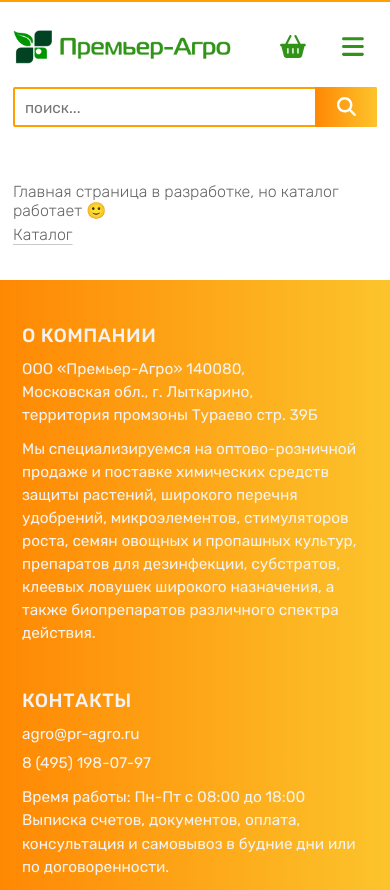
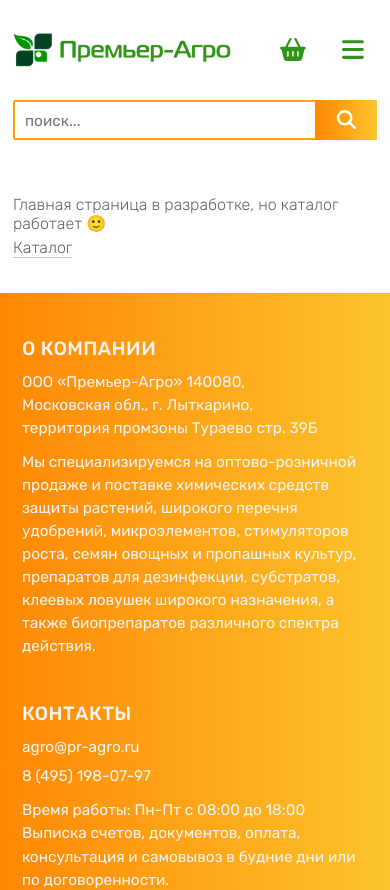
Before and after one commit to Lahma-tut/pr-agro-ru, a Next.js app: page / in a window 390 px wide. Shown: the top 890 px of the page. Built offline with nearby package versions, Linux system fonts and the light colour scheme.

Commit message:
7 commit

```diff
--- a/components/header/header.module.css
+++ b/components/header/header.module.css
@@ -88,14 +88,14 @@
   .header {
     display: grid;
     grid-template: 1fr 1fr/ 5fr 1fr 1fr;
-    gap: 20px 11px;
+    gap: 30px 11px;
     align-items: center;
-    margin: 25px 0 25px 0;
+    margin: 30px 0 25px 0;
     width: 100%;
     padding: var(--padding);
   }
 
-.logo {
+  .logo {
     grid-column: 1 / 2;
     grid-row: 1 / 2;
   }
@@ -132,7 +132,7 @@
     grid-row: 1 / 2;
   }
 
-    .menu {
+  .menu {
     grid-column: 2 / 3;
     grid-row: 1 / 2;
 
@@ -169,7 +169,6 @@
   }
 
   .search {
-
     grid-area: search;
   }
 
--- a/components/topbar/topbar.module.css
+++ b/components/topbar/topbar.module.css
@@ -24,11 +24,6 @@
 
 @media (max-width: 860px) {
   .topbar {
-    height: 2px;
-    background-color: var(--orange-color);
-  }
-
-  .row {
     display: none;
   }
 }
```
